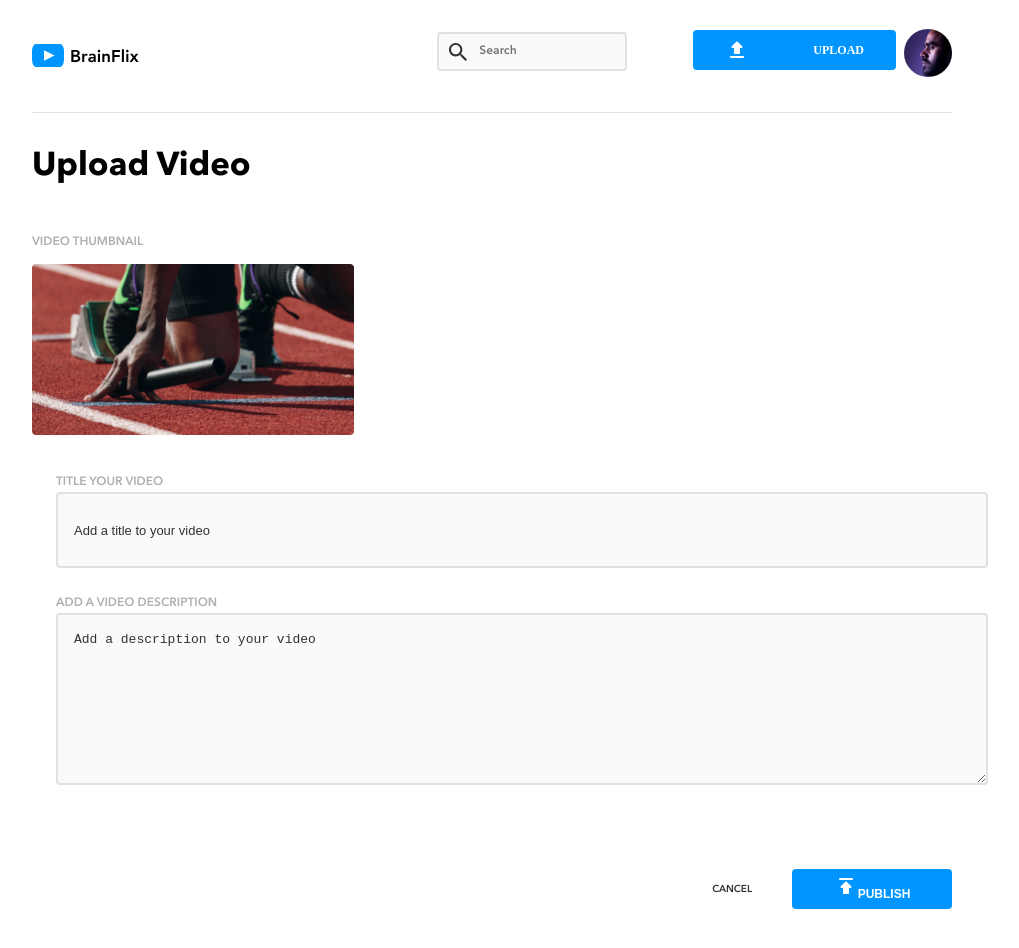
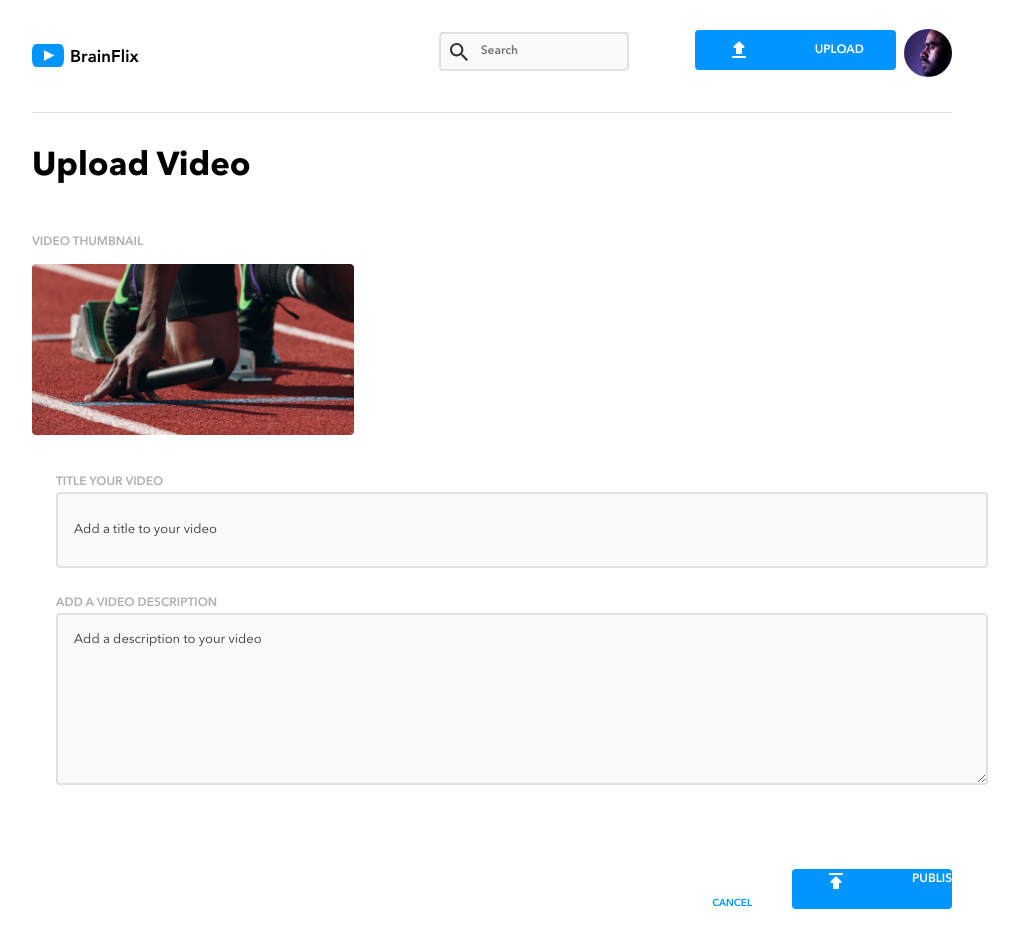
Before and after one commit to erioluwa66/brainflix, a React (Create React App) app: page /upload in a window 1280 px wide. Shown: the top 948 px of the page, without its empty margins (148-1167 px from the left). Built offline with nearby package versions, Linux system fonts and the light colour scheme.

Commit message:
modified styling

```diff
--- a/src/components/NavBar/NavBar.scss
+++ b/src/components/NavBar/NavBar.scss
@@ -73,9 +73,11 @@
 
     &__avatar-box {
         @include avatar;
-        margin-top: -0.5rem;
+        margin-top: -3rem;
+        margin-left: -1.2rem;
         @include tablet {
             margin-top: 0.8rem;
+            margin-left: 0rem;
 
         }
     }
--- a/src/pages/HomePage/HomePage.scss
+++ b/src/pages/HomePage/HomePage.scss
@@ -13,13 +13,13 @@
         }
         &-left {
             @include desktop {
-                width: 80%;
+                width: 70%;
                 border-right: .0625rem solid $mercury;
             }
         }
         &-right {
             @include desktop {
-                width: 20%;
+                width: 30%;
             }
         }
     }
--- a/src/pages/UploadPage/UploadPage.jsx
+++ b/src/pages/UploadPage/UploadPage.jsx
@@ -44,12 +44,12 @@ function UploadPage(props) {
                 </div>
                 <div className="upload__action">
                     {/* Button to submit form */}
-                    <button className="upload__submit">
+                    <button className="upload__publish">
                      <img className="upload__publish-icon" src={publishIcon} alt="publish icon"/>
                      PUBLISH
                     </button>
                     {/* Link to cancel upload and go back to home page */}
-                    <Link className="upload__link" to="/cancel">CANCEL</Link>
+                    <Link className="upload__cancel" to="/cancel">CANCEL</Link>
                 </div>
             </form>
         </section>
--- a/src/pages/UploadPage/UploadPage.scss
+++ b/src/pages/UploadPage/UploadPage.scss
@@ -117,23 +117,33 @@
             }
         }
 
-        &__submit {
+        &__publish {
             @include button;
+            display: flex;
+            flex-direction: row;
+            align-content: space-between;
+            text-decoration: none;
 
             @include tablet {
                 width: 10rem;
             }
+                &-icon {
+                    margin-right: 3.5rem;
+                    @include tablet {
+                    margin-right: 4rem;
+                            }
+                        }
         }
 
-        &__link {
+        &__cancel {
             text-decoration: none;
             font-size: $mobile-labelsButton-font;
             font-weight: 600;
             text-align: center;
-            font-family: 'avenir';
+            font-family: "avenir";
             line-height: $mobile-labelsButton-lineHeight;
-            color: $brainflix-black;
-            margin: 1.5rem, auto;
+            color: $brainflix-blue;
+            padding-top: 1.5rem;
 
             @include tablet {
                 margin: auto 0;
--- a/src/styles/partials/_mixins.scss
+++ b/src/styles/partials/_mixins.scss
@@ -31,6 +31,7 @@
 @mixin button {
     font-size: $mobile-labelsButton-font;
     font-weight: 600;
+    font-family: "avenir";
     line-height: $mobile-labelsButton-lineHeight;
     text-align: center;
     height: 2.5rem;
@@ -91,9 +92,10 @@
     border: 0.15rem solid $mercury;
     border-radius: 0.25rem;
     padding: .75rem;
+    font-family: "avenir";
     background-color: $alabaster;
     font-size: $mobile-subHeaderBody-font;
-    font-weight: $regular;
+    font-weight: 400;
     line-height: $mobile-subHeaderBody-lineHeight;
 
     &::placeholder {
```
